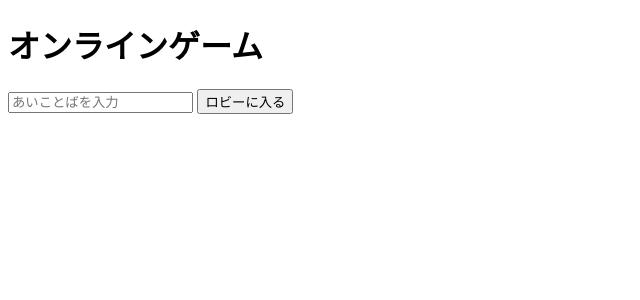
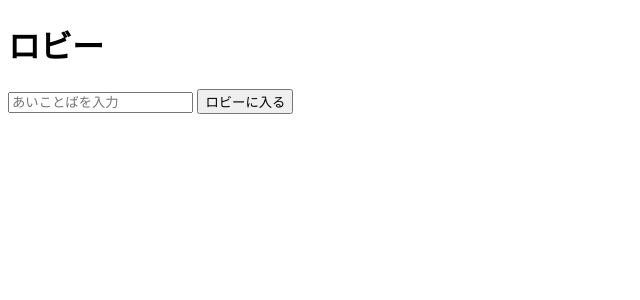
Before and after one commit to taka010116/HTML, a Flask app: page /game in a window 1280 px wide. Shown: the top 300 px of the page, without its empty margins (0-640 px from the left). Run offline with Flask 2, Linux system fonts and the light colour scheme; some libraries are stand-ins or nearby versions.

Commit message:
game update

```diff
--- a/app/templates/game.html
+++ b/app/templates/game.html
@@ -2,7 +2,7 @@
 <html lang="ja">
 <head>
   <meta charset="UTF-8">
-  <title>オンラインゲーム ロビー</title>
+  <title>ロビー</title>
   <style>
     body { font-family: sans-serif; }
     #login, #lobby { display: none; }
@@ -10,7 +10,7 @@
   </style>
 </head>
 <body>
-  <h1>オンラインゲーム</h1>
+  <h1>ロビー</h1>
 
   <div id="login">
     <input type="text" id="password" placeholder="あいことばを入力">
--- a/app/templates/game1.html
+++ b/app/templates/game1.html
@@ -2,7 +2,7 @@
 <html lang="ja">
 <head>
   <meta charset="UTF-8">
-  <title>カードゲーム</title>
+  <title>test</title>
   <style>
     body { font-family: sans-serif; text-align: center; }
     #cards { display: flex; justify-content: center; margin: 20px; }
@@ -40,7 +40,7 @@
 
     // ゲーム参加
     socket.emit("join_game", { password: currentPassword });
-
+    console.log("join game ");
     socket.on("role", data => {
       isLeader = data.isLeader;
       console.log("role 受信 : ", data);
```
